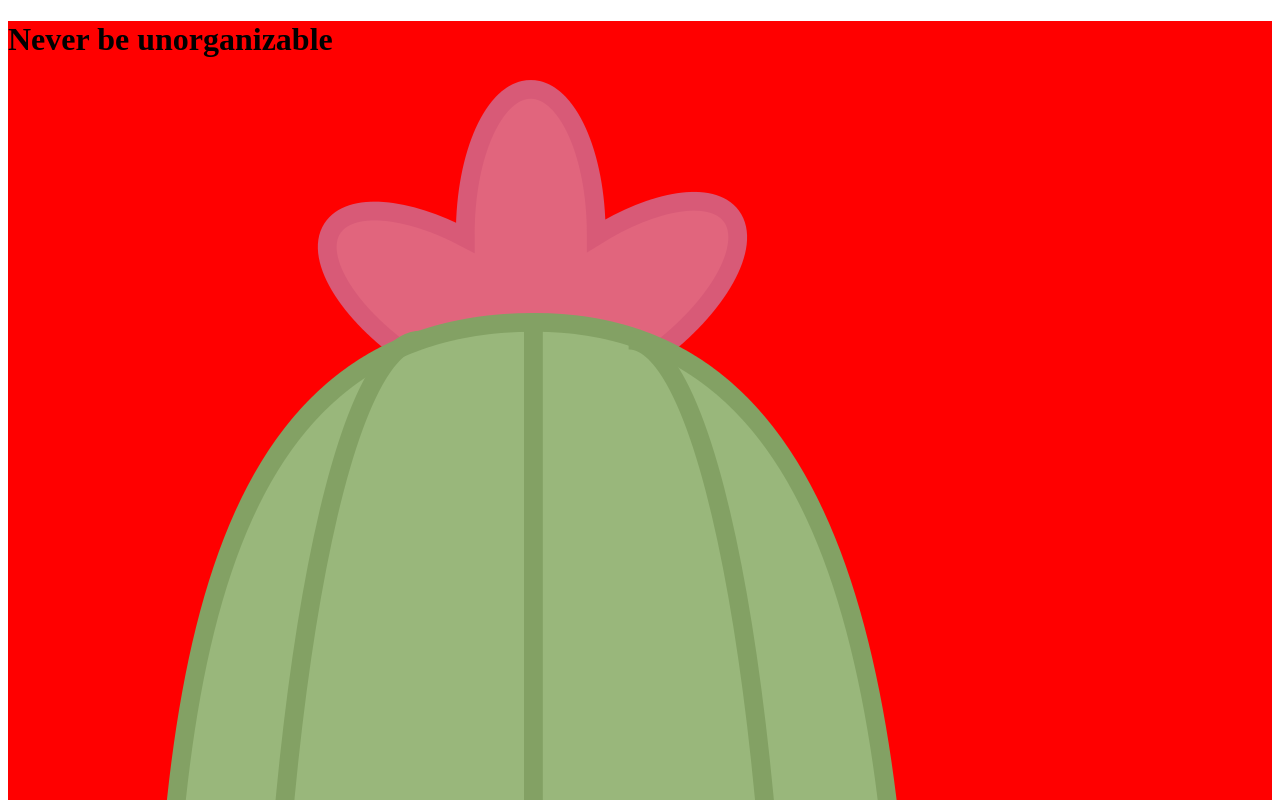
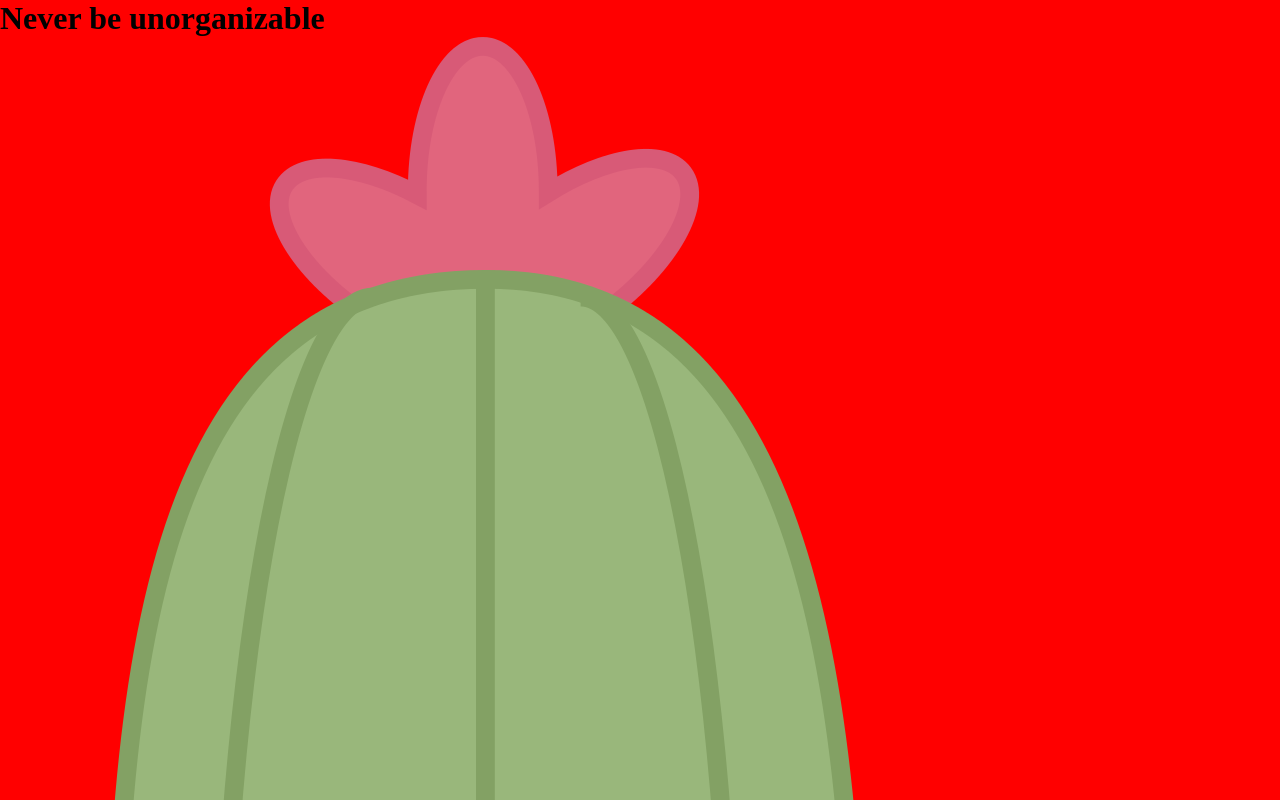
Before and after one commit to GustavoSMelo/TaskManager, a Next.js app in the folder frontend/: page / in a window 1280 px wide. Shown: the top 800 px of the page. Built offline with nearby package versions, Linux system fonts and the light colour scheme.

Commit message:
resolving some troubles in program

```diff
--- a/frontend/pages/_app.tsx
+++ b/frontend/pages/_app.tsx
@@ -1,6 +1,14 @@
-import { ThemeProvider } from "styled-components"
+import { ThemeProvider, createGlobalStyle } from "styled-components"
 
 function App ({Component, pageProps}) {
+
+    const GlobalTheme = createGlobalStyle`
+        * {
+            margin: 0px;
+            padding: 0px;
+            box-sizing: border-box;
+        }
+    `
 
     const theme = {
         colors: {
@@ -9,9 +17,12 @@ function App ({Component, pageProps}) {
     }
 
     return (
-        <ThemeProvider theme={theme}>
-            <Component {...pageProps}/>
-        </ThemeProvider>
+        <>
+            <GlobalTheme />
+            <ThemeProvider theme={theme}>
+                <Component {...pageProps}/>
+            </ThemeProvider>
+        </>
     )
 }
 
```
